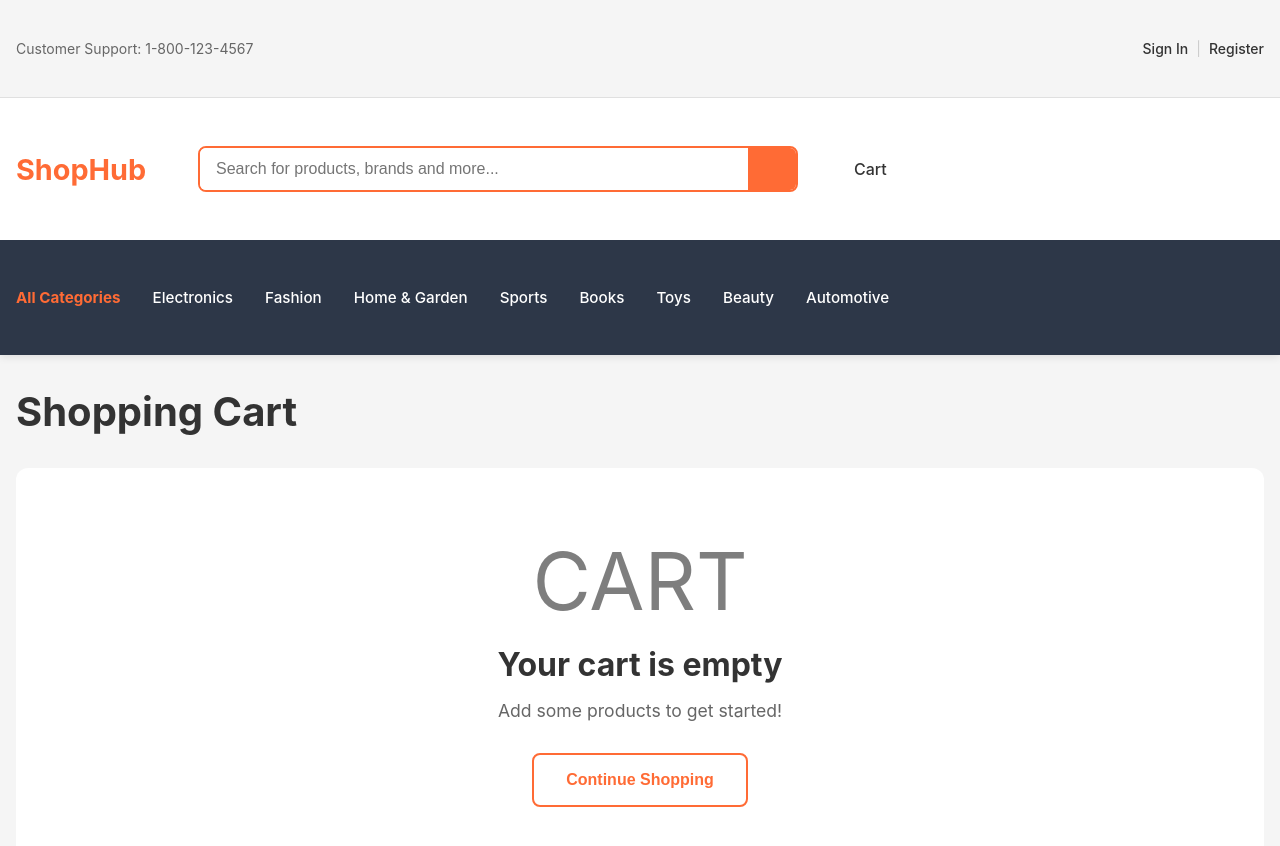
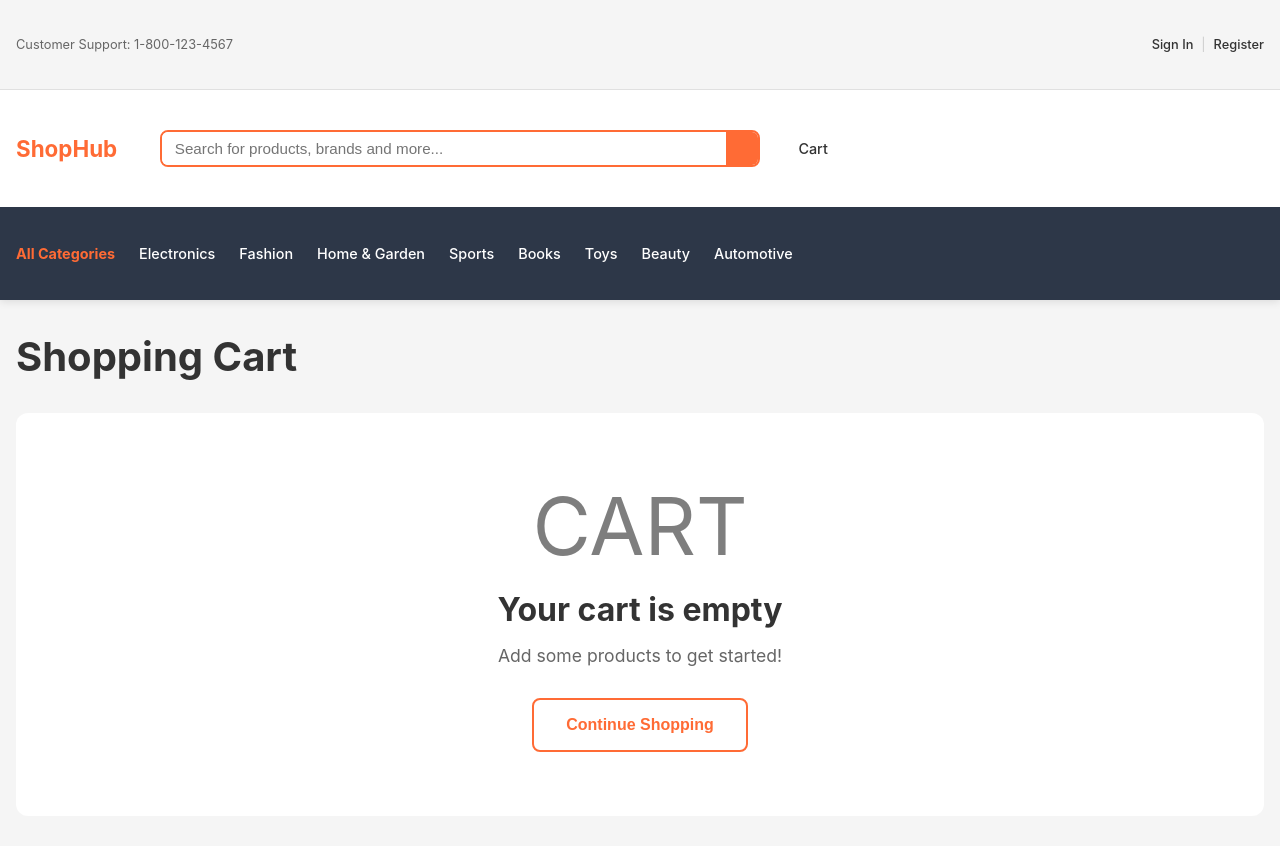
Before and after one commit to ishara1009/Online-Web-Marketplace-WebApplication, a React (Create React App) app in the folder frontend/: page /cart in a window 1280 px wide. Shown: the top 846 px of the page. Built offline with nearby package versions, Linux system fonts and the light colour scheme.

Commit message:
style: Adjust header and button styles for improved UI consistency

```diff
--- a/frontend/src/components/Header.css
+++ b/frontend/src/components/Header.css
@@ -11,8 +11,8 @@
 .header-top {
   background: #f5f5f5;
   border-bottom: 1px solid #e0e0e0;
-  padding: 0.5rem 0;
-  font-size: 0.875rem;
+  padding: 0.3rem 0;
+  font-size: 0.8rem;
 }
 
 .header-top .container {
@@ -48,22 +48,22 @@
 
 /* Main Header */
 .header-main {
-  padding: 1rem 0;
+  padding: 0.5rem 0;
 }
 
 .header-content {
   display: flex;
   align-items: center;
-  gap: 2rem;
+  gap: 1.5rem;
 }
 
 .logo {
   cursor: pointer;
-  min-width: 150px;
+  min-width: 120px;
 }
 
 .logo h1 {
-  font-size: 1.8rem;
+  font-size: 1.4rem;
   font-weight: 700;
   color: #ff6b35;
   margin: 0;
@@ -85,18 +85,18 @@
 .search-bar input {
   flex: 1;
   border: none;
-  padding: 0.75rem 1rem;
-  font-size: 1rem;
+  padding: 0.5rem 0.8rem;
+  font-size: 0.95rem;
   outline: none;
 }
 
 .search-bar button {
   background: #ff6b35;
   border: none;
-  padding: 0 1.5rem;
+  padding: 0 1rem;
   cursor: pointer;
   color: white;
-  font-size: 1.2rem;
+  font-size: 1rem;
   transition: background 0.3s;
 }
 
@@ -108,7 +108,7 @@
 .header-actions {
   display: flex;
   align-items: center;
-  gap: 1rem;
+  gap: 0.5rem;
 }
 
 .user-menu-wrapper {
@@ -121,10 +121,10 @@
   cursor: pointer;
   display: flex;
   align-items: center;
-  gap: 0.5rem;
-  padding: 0.5rem 1rem;
+  gap: 0.3rem;
+  padding: 0.3rem 0.6rem;
   border-radius: 6px;
-  font-size: 1rem;
+  font-size: 0.9rem;
   transition: background 0.3s;
 }
 
@@ -178,8 +178,8 @@
 .sell-btn {
   display: flex;
   align-items: center;
-  gap: 0.5rem;
-  padding: 0.5rem 1rem;
+  gap: 0.3rem;
+  padding: 0.3rem 0.6rem;
   border-radius: 6px;
   text-decoration: none;
   color: #333;
@@ -189,7 +189,7 @@
   border: none;
   background: transparent;
   cursor: pointer;
-  font-size: 1rem;
+  font-size: 0.9rem;
 }
 
 .cart-btn:hover,
@@ -238,14 +238,14 @@
 /* Categories Navigation */
 .header-categories {
   background: #2d3748;
-  padding: 0.75rem 0;
+  padding: 0.4rem 0;
 }
 
 .categories-nav {
   display: flex;
-  gap: 2rem;
+  gap: 1.5rem;
   overflow-x: auto;
-  padding: 0.25rem 0;
+  padding: 0;
 }
 
 .categories-nav::-webkit-scrollbar {
@@ -261,7 +261,7 @@
   color: white;
   text-decoration: none;
   white-space: nowrap;
-  font-size: 0.95rem;
+  font-size: 0.9rem;
   transition: color 0.3s;
   font-weight: 500;
 }
```
